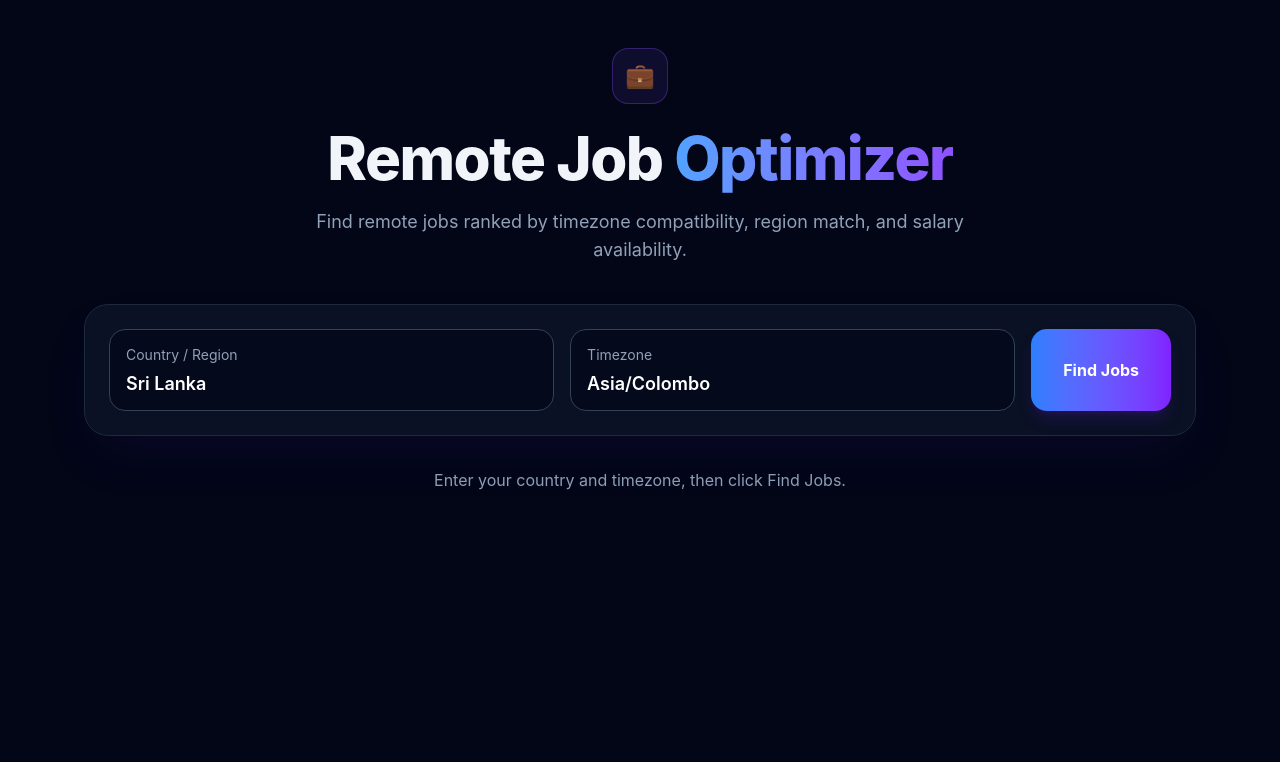
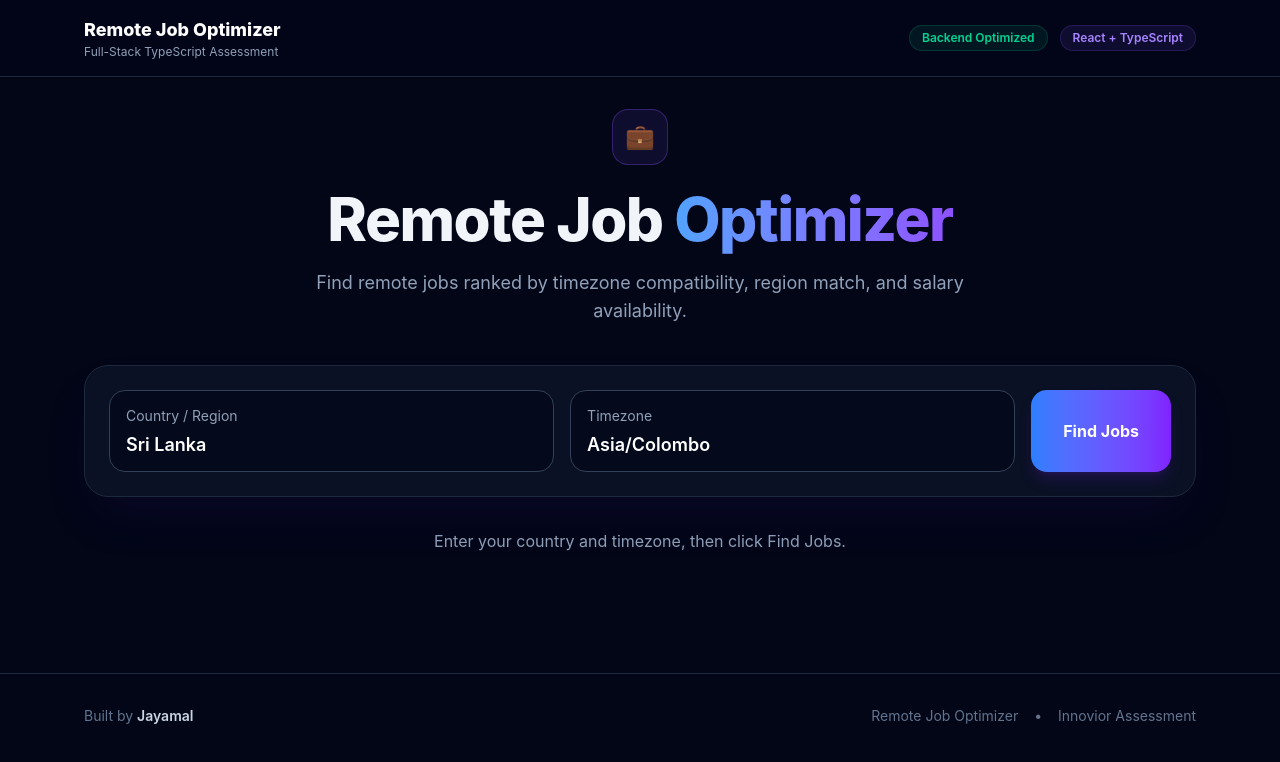
Before and after one commit to JayamalNarampanawa/Remote-Job-Optimizer, a React (Vite) app in the folder frontend/: page / in a window 1280 px wide. Shown: the top 762 px of the page. Built offline with nearby package versions, Linux system fonts and the light colour scheme.

Commit message:
Header, footer, sijmple animations

```diff
--- a/frontend/src/App.tsx
+++ b/frontend/src/App.tsx
@@ -40,8 +40,31 @@ function App() {
 
   return (
     <main className="min-h-screen bg-[#020617] text-slate-100">
-      <div className="mx-auto max-w-6xl px-5 py-12">
-        <section className="text-center">
+      <header className="sticky top-0 z-50 border-b border-slate-800 bg-slate-950/80 backdrop-blur">
+        <div className="mx-auto flex max-w-6xl items-center justify-between px-5 py-4">
+          <div>
+            <h2 className="text-lg font-extrabold text-white">
+              Remote Job Optimizer
+            </h2>
+            <p className="text-xs text-slate-400">
+              Full-Stack TypeScript Assessment
+            </p>
+          </div>
+
+          <div className="hidden items-center gap-3 md:flex">
+            <span className="rounded-full border border-emerald-500/20 bg-emerald-500/10 px-3 py-1 text-xs font-semibold text-emerald-400">
+              Backend Optimized
+            </span>
+
+            <span className="rounded-full border border-violet-500/20 bg-violet-500/10 px-3 py-1 text-xs font-semibold text-violet-400">
+              React + TypeScript
+            </span>
+          </div>
+        </div>
+      </header>
+
+      <div className="mx-auto max-w-6xl px-5 py-8">
+        <section className="animate-[fadeIn_0.7s_ease-out] text-center">
           <div className="mx-auto mb-6 flex h-14 w-14 items-center justify-center rounded-2xl border border-violet-500/30 bg-violet-500/10 text-2xl">
             💼
           </div>
@@ -59,7 +82,7 @@ function App() {
           </p>
         </section>
 
-        <section className="mt-10 rounded-3xl border border-slate-800 bg-slate-900/70 p-4 shadow-2xl shadow-violet-950/20 backdrop-blur sm:p-6">
+        <section className="mt-10 animate-[fadeInUp_0.8s_ease-out] rounded-3xl border border-slate-800 bg-slate-900/70 p-4 shadow-2xl shadow-violet-950/20 backdrop-blur sm:p-6">
           <div className="grid gap-4 lg:grid-cols-[1fr_1fr_auto]">
             <div className="rounded-2xl border border-slate-700 bg-slate-950/70 px-4 py-3">
               <label className="text-sm text-slate-400">Country / Region</label>
@@ -82,7 +105,7 @@ function App() {
             <button
               onClick={fetchJobs}
               disabled={loading}
-              className="rounded-2xl bg-gradient-to-r from-blue-500 to-violet-600 px-8 py-4 font-bold text-white shadow-lg shadow-violet-900/30 transition hover:scale-[1.02] disabled:cursor-not-allowed disabled:opacity-60"
+              className="rounded-2xl bg-gradient-to-r from-blue-500 to-violet-600 px-8 py-4 font-bold text-white shadow-lg shadow-violet-900/30 transition duration-300 hover:scale-[1.02] disabled:cursor-not-allowed disabled:opacity-60"
             >
               {loading ? "Searching..." : "Find Jobs"}
             </button>
@@ -102,7 +125,7 @@ function App() {
         )}
 
         {!loading && jobs.length > 0 && (
-          <div className="mt-8 rounded-2xl border border-slate-800 bg-slate-900/60 p-5 text-slate-300">
+          <div className="mt-8 animate-[fadeInUp_0.4s_ease-out] rounded-2xl border border-slate-800 bg-slate-900/60 p-5 text-slate-300">
             Showing{" "}
             <span className="font-bold text-emerald-400">{jobs.length}</span>{" "}
             optimized remote jobs
@@ -124,7 +147,7 @@ function App() {
           {jobs.map((job) => (
             <article
               key={job.id}
-             className="rounded-3xl border border-slate-800 bg-gradient-to-br from-slate-900 to-slate-950 p-6 shadow-xl shadow-black/30 transition duration-300 hover:-translate-y-1 hover:border-violet-500/50"
+              className="animate-[fadeInUp_0.4s_ease-out] rounded-3xl border border-slate-800 bg-gradient-to-br from-slate-900 to-slate-950 p-6 shadow-xl shadow-black/30 transition duration-300 hover:-translate-y-1 hover:border-violet-500/50"
             >
               <div className="flex flex-col gap-6 lg:flex-row lg:items-center lg:justify-between">
                 <div className="flex-1">
@@ -146,14 +169,20 @@ function App() {
                   </div>
 
                   <div className="mt-4 flex flex-wrap gap-2">
-                    {job.tags.slice(0, 6).map((tag) => (
+                    {job.tags.length > 0 ? (
+                      job.tags.slice(0, 6).map((tag) => (
                         <span
                           key={tag}
                           className="rounded-full bg-blue-500/10 px-3 py-1 text-xs font-semibold text-blue-300 ring-1 ring-blue-400/20"
                         >
                           {tag}
                         </span>
-                    ))}
+                      ))
+                    ) : (
+                      <span className="text-sm text-slate-500">
+                        No tags available
+                      </span>
+                    )}
                   </div>
 
                   <ul className="mt-5 space-y-2 text-slate-300">
@@ -176,7 +205,7 @@ function App() {
                     href={job.url}
                     target="_blank"
                     rel="noreferrer"
-                    className="rounded-xl border border-violet-500/50 bg-violet-500/10 px-5 py-3 font-bold text-violet-300 transition hover:bg-violet-500 hover:text-white"
+                    className="rounded-xl border border-violet-500/50 bg-violet-500/10 px-5 py-3 font-bold text-violet-300 transition duration-300 hover:bg-violet-500 hover:text-white"
                   >
                     View Job ↗
                   </a>
@@ -186,6 +215,21 @@ function App() {
           ))}
         </section>
       </div>
+
+      <footer className="mt-16 border-t border-slate-800">
+        <div className="mx-auto flex max-w-6xl flex-col items-center justify-between gap-4 px-5 py-8 text-sm text-slate-500 md:flex-row">
+          <div>
+            Built by{" "}
+            <span className="font-semibold text-slate-300">Jayamal</span>
+          </div>
+
+          <div className="flex items-center gap-4">
+            <span>Remote Job Optimizer</span>
+            <span>•</span>
+            <span>Innovior Assessment</span>
+          </div>
+        </div>
+      </footer>
     </main>
   );
 }
--- a/frontend/src/index.css
+++ b/frontend/src/index.css
@@ -9,3 +9,22 @@ body {
   min-width: 320px;
   background: #020617;
 }
+@keyframes fadeIn {
+  from {
+    opacity: 0;
+  }
+  to {
+    opacity: 1;
+  }
+}
+
+@keyframes fadeInUp {
+  from {
+    opacity: 0;
+    transform: translateY(18px);
+  }
+  to {
+    opacity: 1;
+    transform: translateY(0);
+  }
+}
```
Lines whose indentation alone changed are shown as unchanged.
